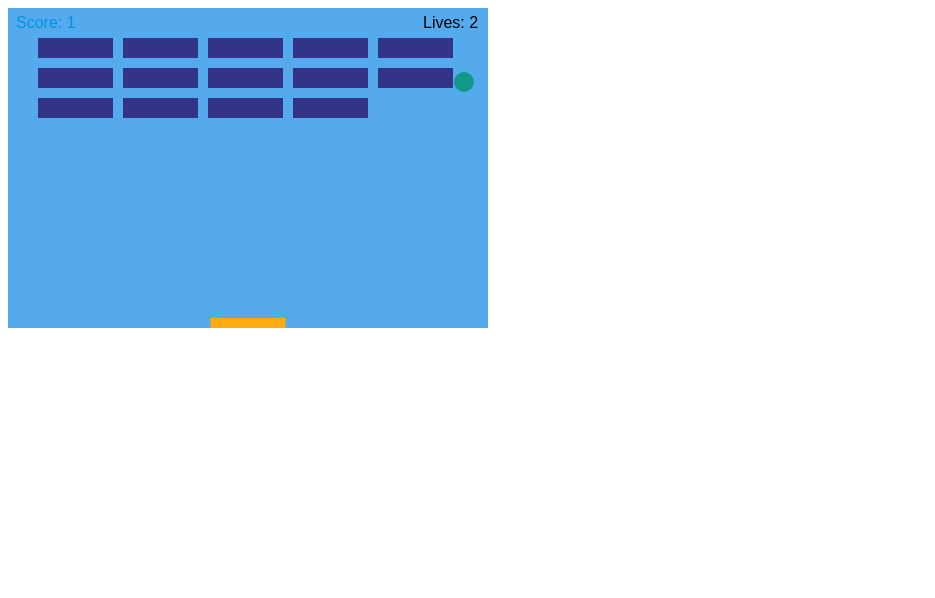
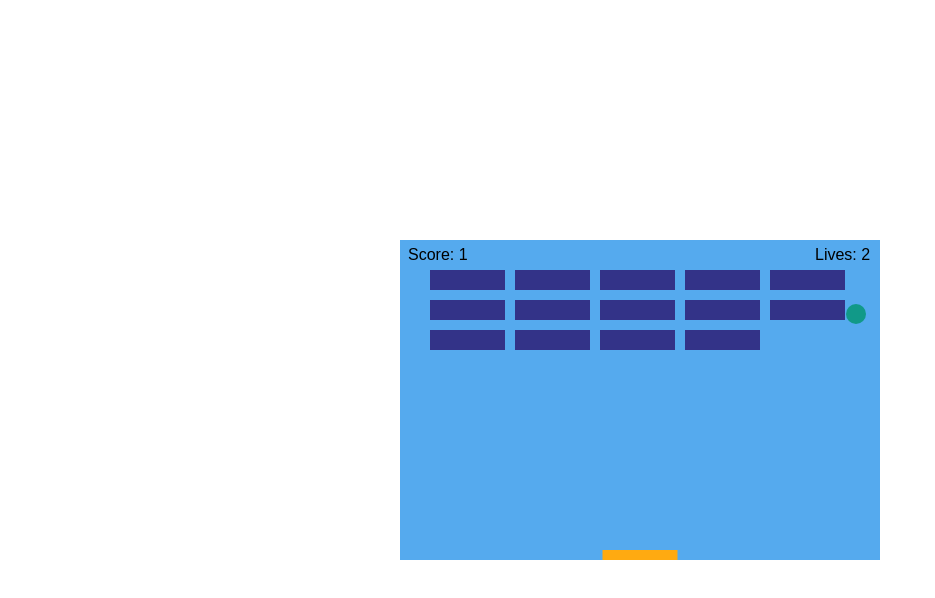
Before and after one commit to aCodeReader/GamesFolder, a plain HTML site: page breakOut/index.html in a window 1280 px wide. Shown: the whole page, without its empty margins (0-935 px from the left). Drawn offline with Linux system fonts and the light colour scheme.

Commit message:
centerColorX

```diff
--- a/breakOut/main.js
+++ b/breakOut/main.js
@@ -114,7 +114,7 @@ function drawBricks(){
 
 function drawScore() {
     ctx.font = "16px Arial";
-    ctx.fillStyle = "#0095DD";
+    ctx.fillStyle = "black";
     ctx.fillText("Score: "+score, 8, 20);
 }
 
--- a/breakOut/style.css
+++ b/breakOut/style.css
@@ -1,9 +1,9 @@
 
-/* body{
+body{
     display: flex;
     justify-content: center;
     align-items: center
-} */
+}
 canvas{
     background-color: #5ae;
     color: red
```
